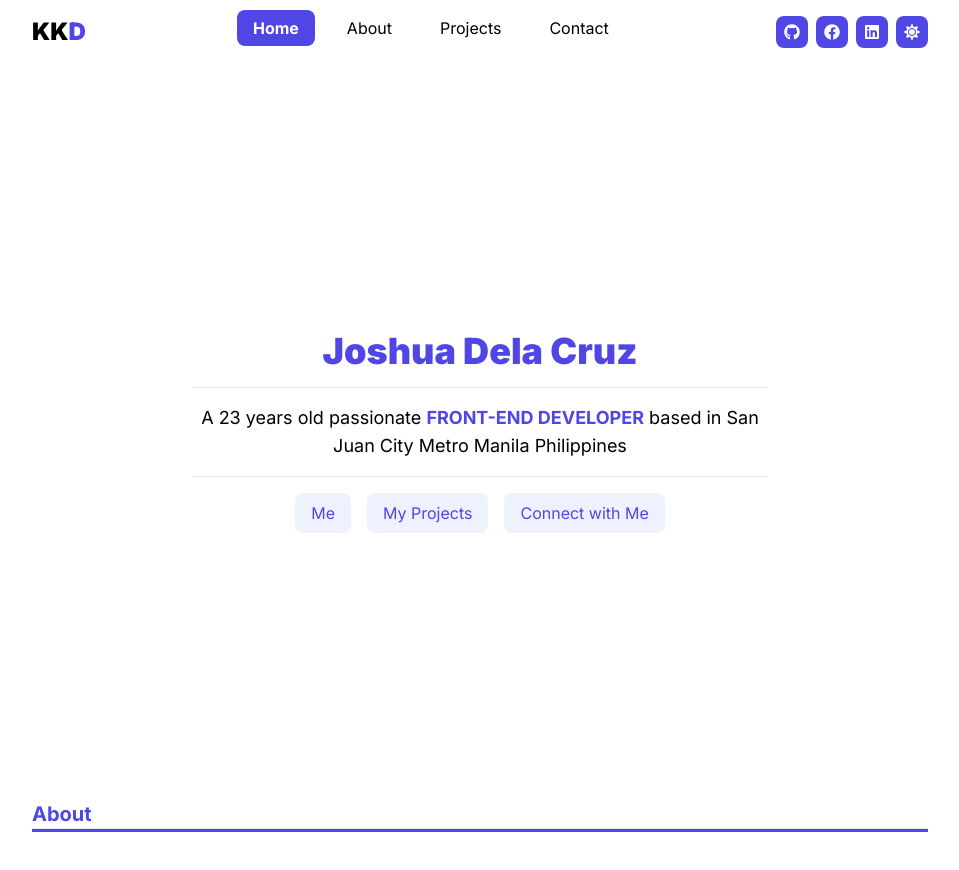
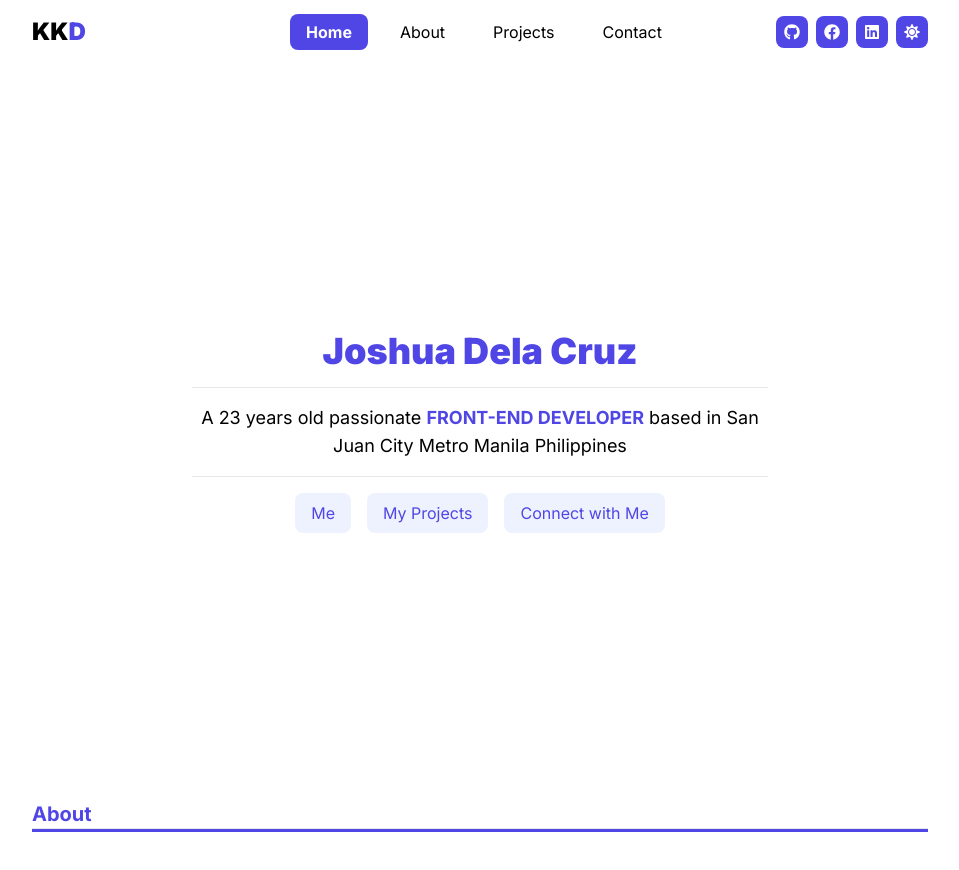
Before and after one commit to kamotekiddev/portfolio-tw, a Next.js app: page / in a window 1280 px wide. Shown: the top 870 px of the page, without its empty margins (160-1119 px from the left). Built offline with nearby package versions, Linux system fonts and the light colour scheme.

Commit message:
fix the header to center the navigation links

```diff
--- a/app/components/Header.tsx
+++ b/app/components/Header.tsx
@@ -1,5 +1,4 @@
 import { FaFacebook, FaGithub, FaLinkedin, FaSun } from "react-icons/fa";
-import Link from "next/link";
 import IconButton from "./IconButton";
 import Logo from "./Logo";
 import ScrollLink from "./ScrollLink";
@@ -7,8 +6,8 @@ import ScrollLink from "./ScrollLink";
 const Header = () => {
    return (
       <header className="sticky top-0 bg-white">
-         <nav className="py-4 flex gap-2 justify-between">
-            <div>
+         <nav className="py-4 flex items-center justify-between">
+            <div className="w-40">
                <Logo />
             </div>
             <div className="space-x-4">
@@ -17,7 +16,7 @@ const Header = () => {
                <ScrollLink to="projects">Projects</ScrollLink>
                <ScrollLink to="contact">Contact</ScrollLink>
             </div>
-            <div className="space-x-2 ">
+            <div className="space-x-2">
                <IconButton icon={FaGithub} />
                <IconButton icon={FaFacebook} />
                <IconButton icon={FaLinkedin} />
```
